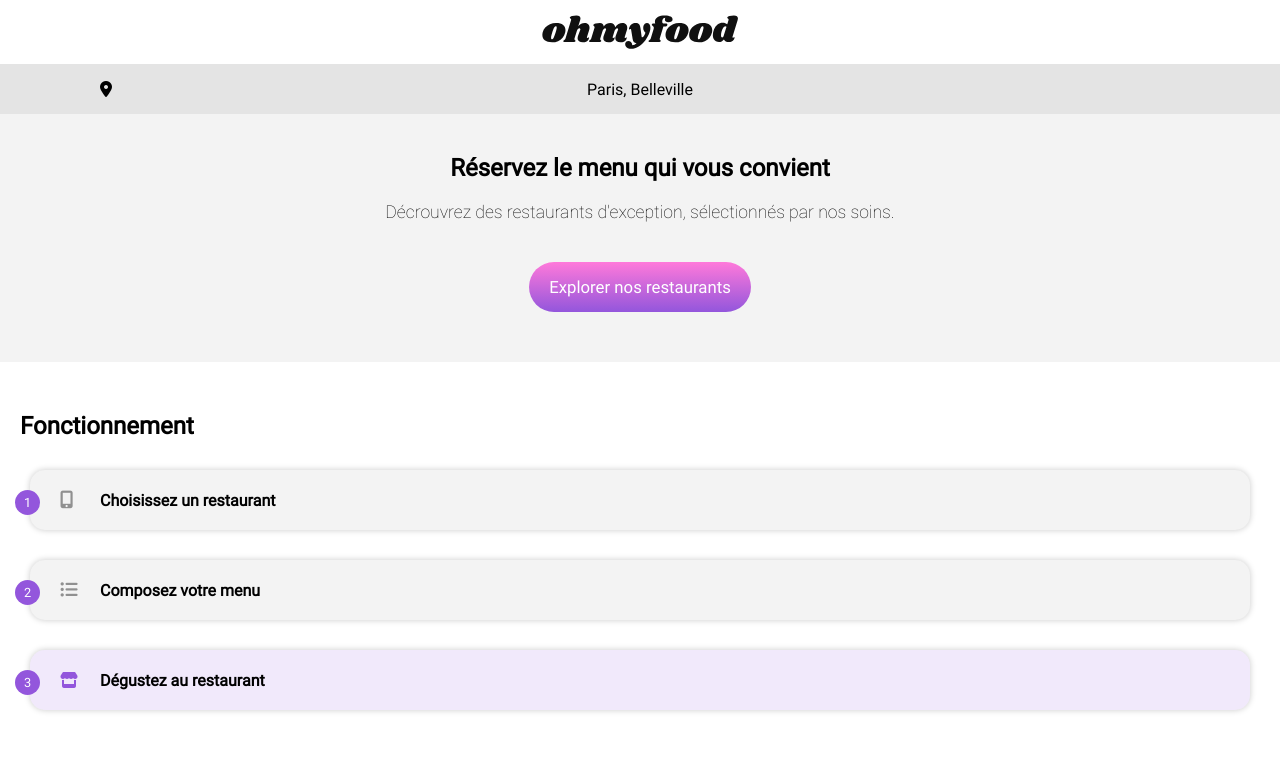
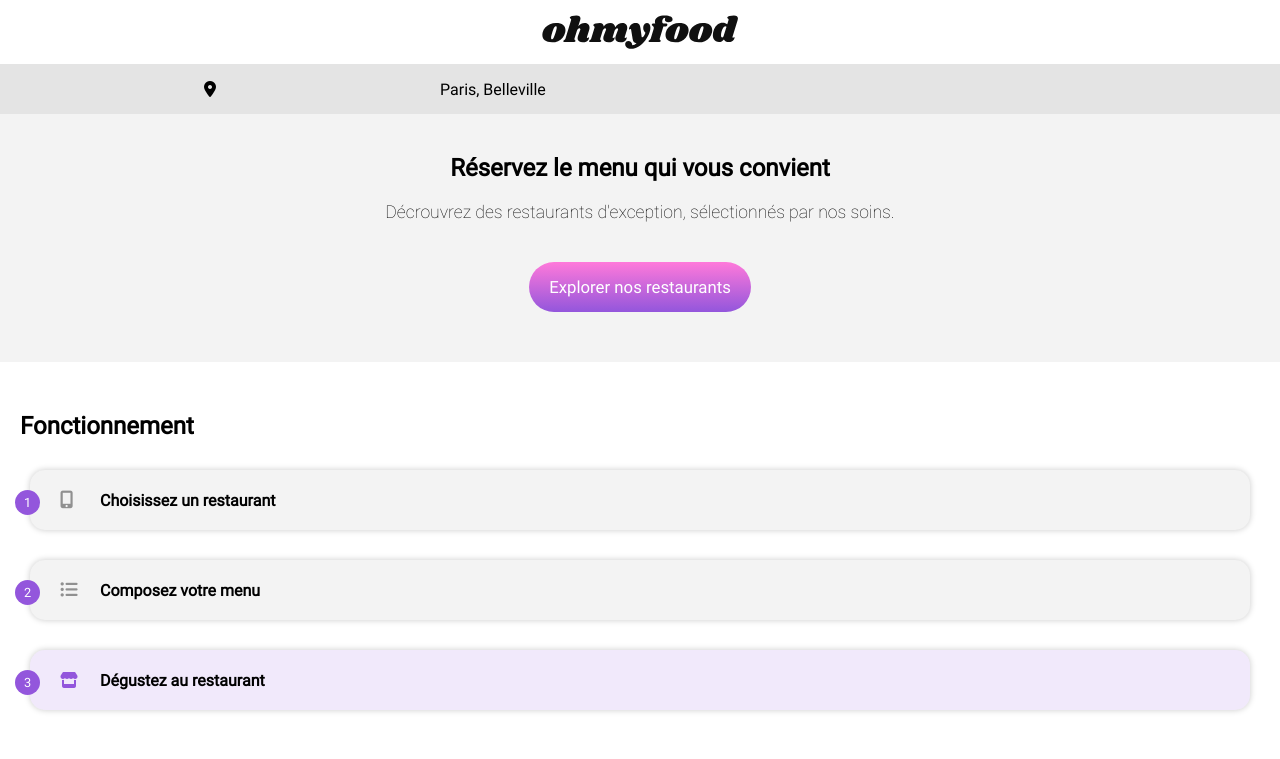
Before and after one commit to ArnaudDefrancq/ArnaudDefrancq_3_27112021, a website: page html/index_accueil.html in a window 1280 px wide. Shown: the top 759 px of the page. Drawn offline with Linux system fonts and the light colour scheme.

Commit message:
Correction du visuel section 1

```diff
--- a/assets/scss/Pages/Accueil/_page--accueil.scss
+++ b/assets/scss/Pages/Accueil/_page--accueil.scss
@@ -5,14 +5,21 @@
         &__city{
             display: flex;
             align-items: center;
-            justify-content: center;
             background: #e4e4e4;
             width: 100%;
             height: 50px;
             font-family: 'font1_regular';
+            text-align: center;
                 &--icon {
-                    position: absolute;
-                    left: 100px;
+                    flex: 0.5;
+                    display: flex;
+                    justify-content: flex-end;
+                }
+                &--name {
+                    flex: 1;
+                    display: flex;
+                    justify-content: flex-start;
+                    margin-left: 20px;
                 }
         }
         &__block {
--- a/html/index_accueil.html
+++ b/html/index_accueil.html
@@ -22,8 +22,8 @@
     <!-- Section1: lieux -->
         <section class="home">
             <div class="home__city">
-                <p>Paris, Belleville</p>
                 <i class="fas fa-map-marker-alt home__city--icon"></i>
+                <p class="home__city--name">Paris, Belleville</p>
             </div>
             <div class="home__block">
                 <div class="home__block--title">
```
Also changed, not shown: assets/style/Accueil/style_accueil.css, 1 other file.
